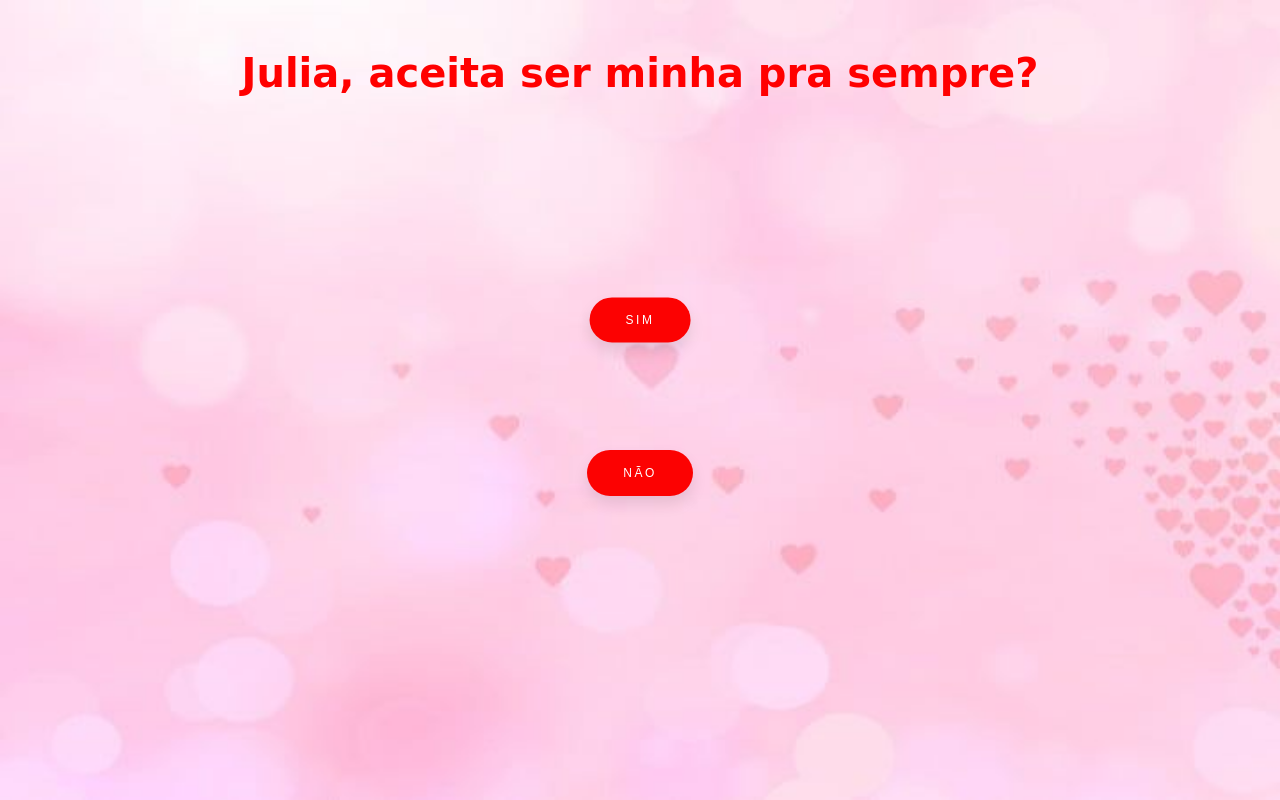
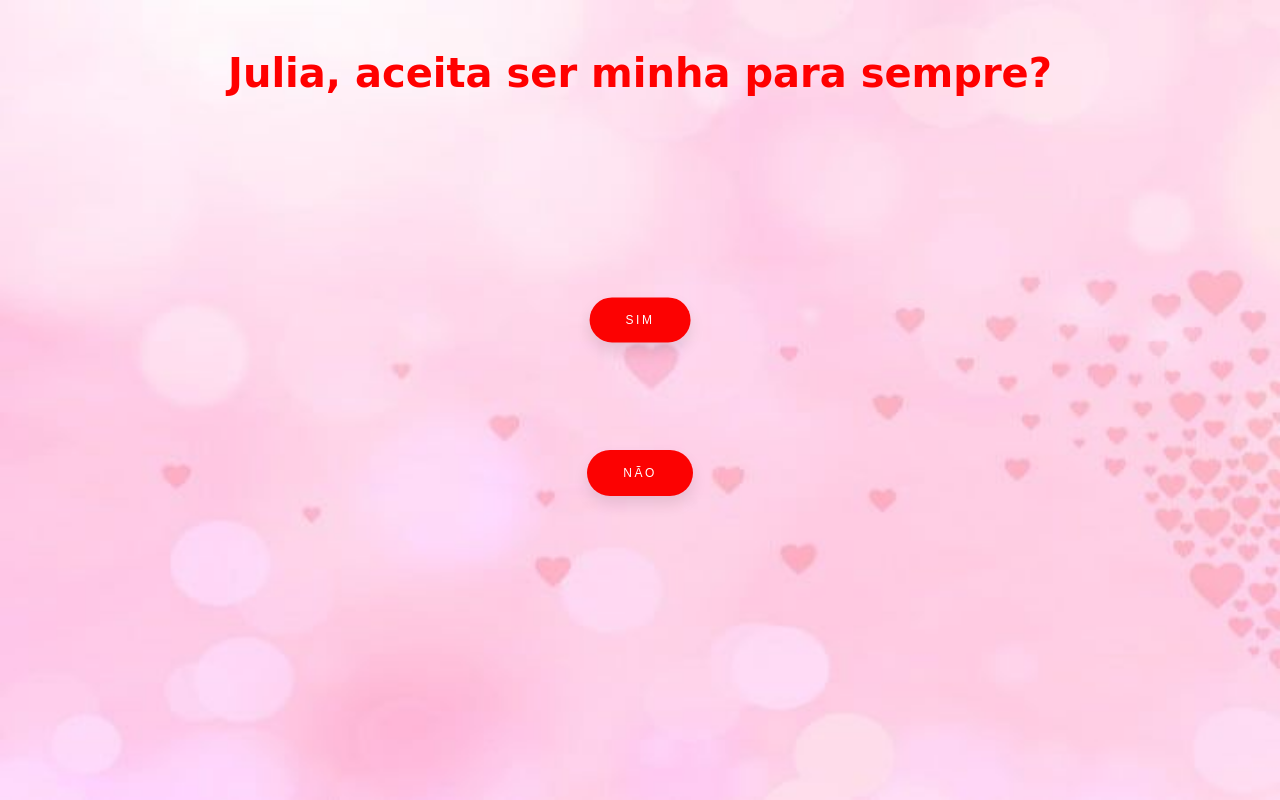
Before and after one commit to nichveras/aceita-ser-minha, a plain HTML site: page index.html in a window 1280 px wide. Drawn offline with Linux system fonts and the light colour scheme; a web font is replaced by a local one.

Commit message:
correcao do nome sempre

```diff
--- a/index.html
+++ b/index.html
@@ -11,7 +11,7 @@
 <body>
     <div class="container wrap">
         <div class="container-titulo">
-            <h1 id="titulo">Julia, aceita ser minha pra sempre?</h1>
+            <h1 id="titulo">Julia, aceita ser minha para sempre?</h1>
         </div>
         <div class="container-button">
             <div class="heart" id="heart">
```
